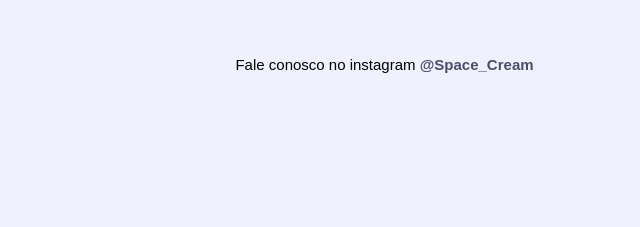
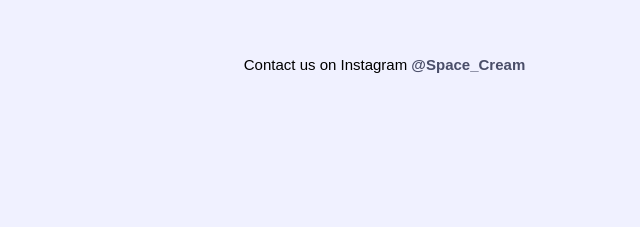
Before and after one commit to FabioLuizz/Space-Cream, a plain HTML site: page index.html in a window 1280 px wide. Shown: the part 624-851 px from the top of the page, 444-1084 px from the left. Drawn offline with Linux system fonts and the light colour scheme; a web font is replaced by a local one.

Commit message:
Language change

```diff
--- a/index.html
+++ b/index.html
@@ -61,7 +61,7 @@
             </div>
           </main>
           <footer>
-            <p>Fale conosco no instagram <a href="#">@Space_Cream</a></p>
+            <p>Contact us on Instagram <a href="#">@Space_Cream</a></p>
           </footer>
         </div>
       </div>
```
